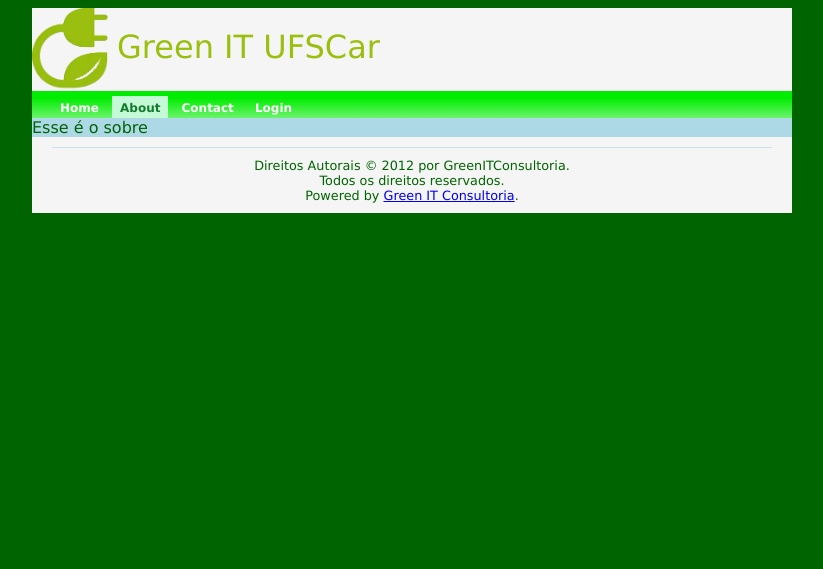
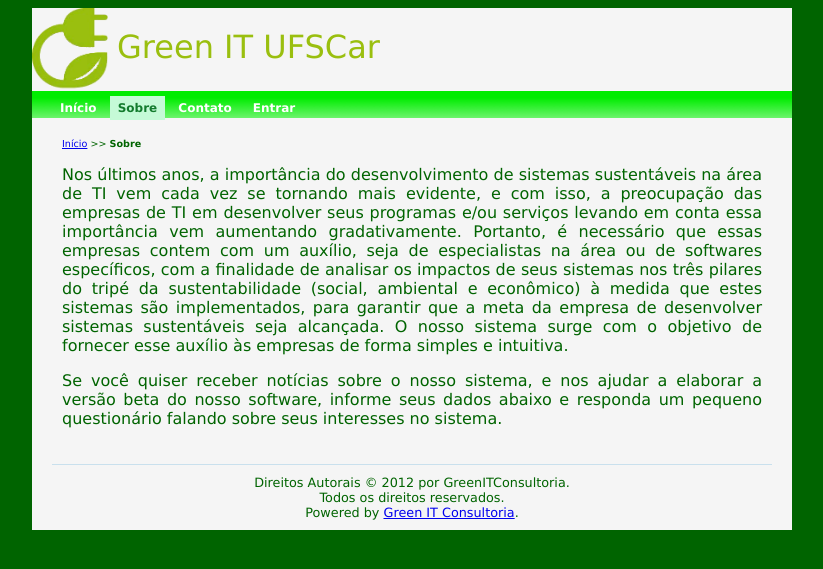
Before and after one commit to fguiraldelli/greenit, a PHP site: page /index.php?r=sobre in a window 1280 px wide. Shown: the top 569 px of the page, without its empty margins (228-1051 px from the left). Run offline with PHP 8.4, Linux system fonts and the light colour scheme.

Commit message:
modificado css (incluido breadscrumbs) pagina sobre

```diff
--- a/menu.php
+++ b/menu.php
@@ -1,10 +1,10 @@
-<ul id="yw0">
+<ul>
     <li  <?php if ($_GET['r'] == 'index') echo "class=\"active\""?> >
-        <a href="index.php?r=index">Home</a></li>
+        <a href="index.php?r=index">Início</a></li>
     <li <?php if ($_GET['r'] == 'sobre') echo "class=\"active\""?> >
-        <a href="index.php?r=sobre">About</a></li>
+        <a href="index.php?r=sobre">Sobre</a></li>
     <li <?php if ($_GET['r'] == 'contato') echo "class=\"active\""?> >
-        <a href="index.php?r=contato">Contact</a></li>
+        <a href="index.php?r=contato">Contato</a></li>
     <li <?php if ($_GET['r'] == 'login') echo "class=\"active\""?> >
-        <a href="index.php?r=login">Login</a></li>
+        <a href="index.php?r=login">Entrar</a></li>
 </ul>
--- a/padrao.css
+++ b/padrao.css
@@ -27,6 +27,10 @@ div.titulo{
     height: 83px;
     width: 600px;
     color: #9abf0f;
+}
+div.titulo p{
+    margin-top: 20px;
+    font-size: 32px;
 }
 div.menu{
     /*margin-top: 1px;*/
@@ -69,7 +73,21 @@ div.menu ul li a:hover, div.menu ul li.active a
 div.conteudo{
     /*margin-top: 1px;*/
     position: relative;
-    background-color: lightblue;
+    background-color: whitesmoke;
+    padding: 10px;
+    margin: 10px 20px;
+    font-size: 1em;
+    text-align: justify;
+}
+div.breadcrumbs
+{
+	font-size: 0.6em;
+	/*padding: 5px 20px;*/
+}
+
+div.breadcrumbs span
+{
+	font-weight: bold;
 }
 div.rodape{
     /*position: relative;
@@ -85,7 +103,3 @@ div.rodape{
 img{
     height: 83px;
 }
-p{
-    margin-top: 20px;
-    font-size: 32px;
-}
--- a/sobre.php
+++ b/sobre.php
@@ -1 +1,25 @@
-Esse é o sobre
+
+<div class="breadcrumbs">
+    <a href="index.php">Início</a> >> <span>Sobre</span>
+</div>
+
+<p>
+    Nos últimos anos, a importância do desenvolvimento de sistemas sustentáveis
+    na área de TI vem cada vez se tornando mais evidente, e com isso, a
+    preocupação     das empresas de TI em desenvolver seus programas e/ou
+    serviços levando em conta essa importância vem aumentando gradativamente.
+    Portanto, é necessário que essas empresas contem com um auxílio, seja de
+    especialistas na área ou de softwares específicos, com a finalidade de
+    analisar os impactos de seus sistemas nos três pilares do tripé da
+    sustentabilidade (social, ambiental e econômico) à medida
+    que estes sistemas são implementados, para garantir que a meta da empresa de
+    desenvolver sistemas sustentáveis seja alcançada. O nosso sistema surge com
+    o objetivo de fornecer esse auxílio às empresas de forma simples
+    e intuitiva.
+</p>
+
+<p>
+    Se você quiser receber notícias sobre o nosso sistema, e nos ajudar a
+    elaborar a versão beta do nosso software, informe seus dados abaixo e
+    responda um pequeno questionário falando sobre seus interesses no sistema.
+</p>
```
